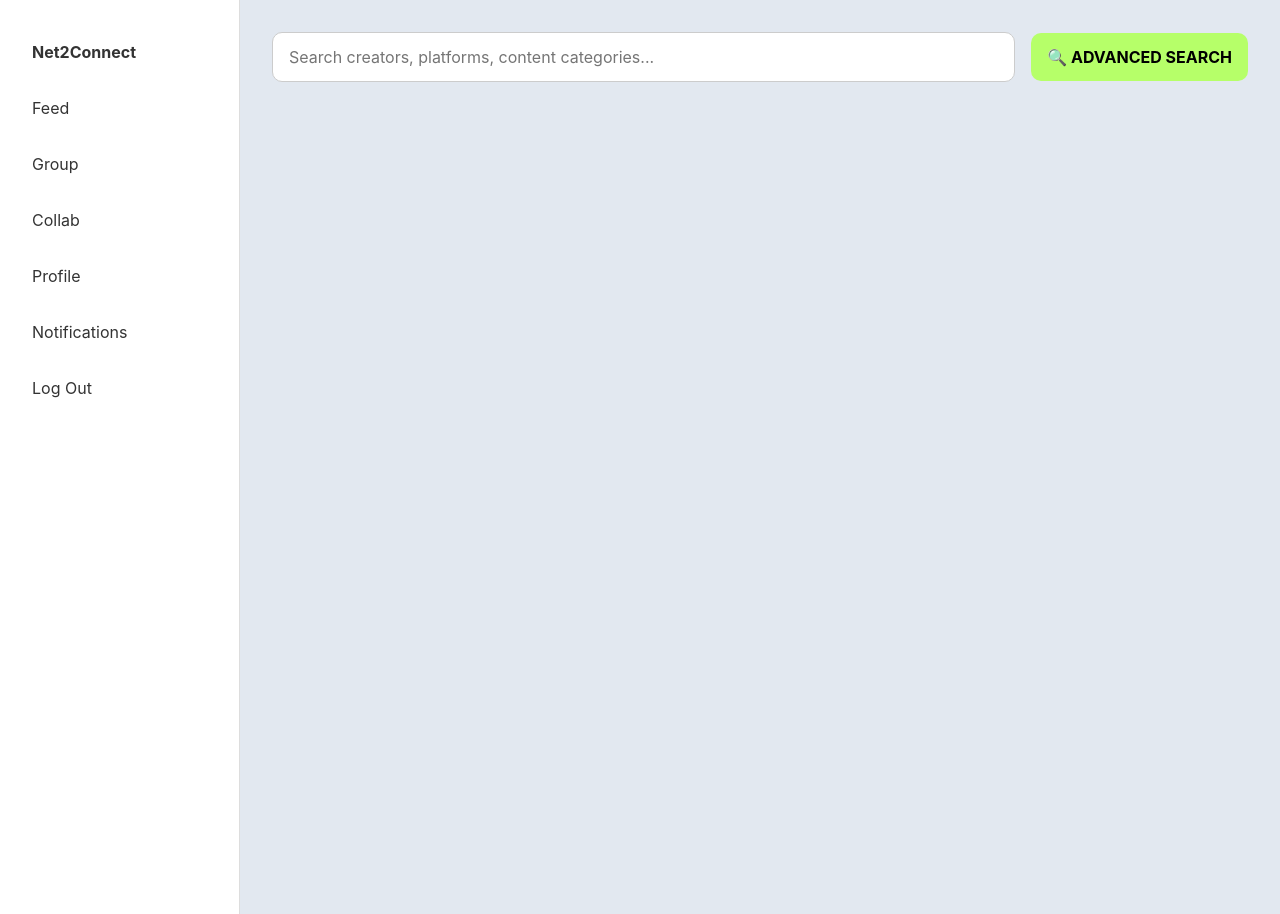
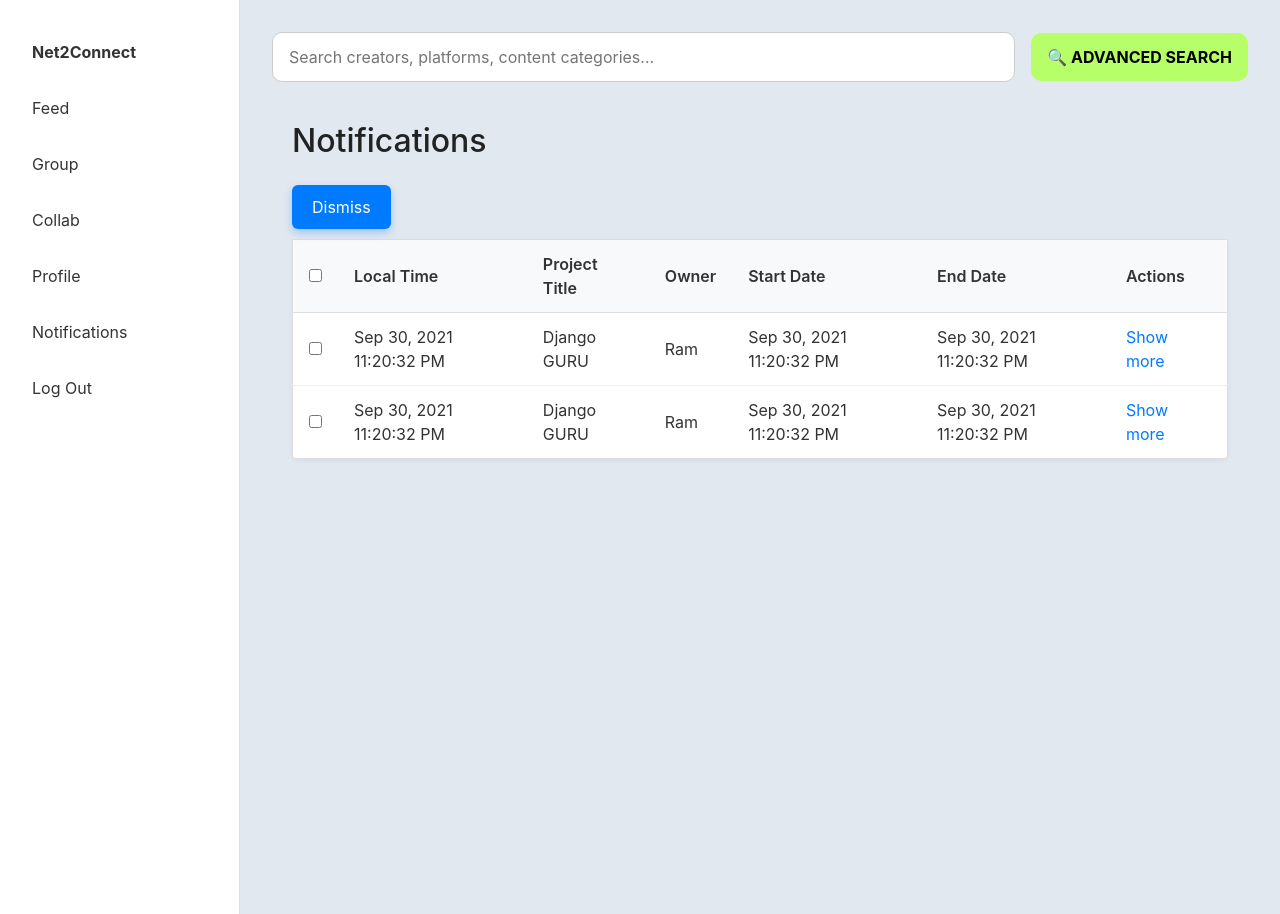
Before and after one commit to primeitclub/syntax-error, a Django app: page /dashboard/notification/ in a window 1280 px wide. Run offline with Django 5.2, Linux system fonts and the light colour scheme; some web fonts are replaced.

Commit message:
Committing Notification

```diff
--- a/Net2Connect/Dashboard/templates/notification.html
+++ b/Net2Connect/Dashboard/templates/notification.html
@@ -1,8 +1,146 @@
 {% extends "dashboard.html" %}
-{% block title %}Feed{% endblock %}
-
+{% load static %}
+{% block title %}Notifications{% endblock %}
 {% block content %}
 
-notification block
+<style>
+    .content-container {
+        width: 100%;
+        min-height: 100vh;
+        box-sizing: border-box;
+        overflow-y: auto;
+        padding: 20px;
+    }
+
+    .content-container h2 {
+        margin-top: 20px;
+        margin-bottom: 10px;
+        color: #222;
+        width: 100%;
+    }
+
+    .notification-table {
+        width: 100%;
+        border-collapse: collapse;
+        background: white;
+        border: 1px solid #ddd;
+        border-radius: 6px;
+        box-shadow: 0 2px 5px rgba(0,0,0,0.05);
+    }
+
+    .notification-table th {
+        background-color: #f8f9fa;
+        padding: 12px 16px;
+        text-align: left;
+        border-bottom: 1px solid #ddd;
+        font-weight: 600;
+    }
+
+    .notification-table td {
+        padding: 12px 16px;
+        border-bottom: 1px solid #eee;
+    }
+
+    .notification-table tr:last-child td {
+        border-bottom: none;
+    }
+
+    .show-more {
+        color: #007bff;
+        text-decoration: none;
+        margin-right: 10px;
+    }
+
+    .show-more:hover {
+        text-decoration: underline;
+    }
+
+.dismiss-btn {
+    background-color: #007bff;
+    color: #fff;
+    padding: 10px 20px;
+    border: none;
+    border-radius: 6px;
+    font-size: 1em;
+    cursor: pointer;
+    box-shadow: 0 4px 8px rgba(0, 123, 255, 0.3);
+    transition: background-color 0.3s ease, box-shadow 0.3s ease;
+    display: inline-block;
+    text-align: center;
+    margin-bottom: 10px;
+}
+
+.dismiss-btn:hover {
+    background-color: #00408d;
+    box-shadow: none;
+}
+
+
+
+
+    .table-header-container {
+        display: flex;
+        justify-content: space-between;
+        align-items: center;
+        margin-bottom: 15px;
+    }
+
+</style>
+<div class="content-container">
+    <div class="table-header-container">
+        <h2>Notifications</h2>
+    </div>
+        <button class="dismiss-btn">Dismiss</button>
+    <table class="notification-table">
+        <thead>
+            <tr>
+                <th><input type="checkbox" id="select-all"></th>
+                <th>Local Time</th>
+                <th>Project Title</th>
+                <th>Owner</th>
+                <th>Start Date</th>
+                <th>End Date</th>
+                <th>Actions</th>
+            </tr>
+        </thead>
+        <tbody>
+            <tr>
+                <td><input type="checkbox" class="notification-checkbox"></td>
+                <td>Sep 30, 2021 11:20:32 PM</td>
+                <td>Django GURU</td>
+                <td>Ram</td>
+                <td>Sep 30, 2021 11:20:32 PM</td>
+                <td>Sep 30, 2021 11:20:32 PM</td>
+                <td>
+                    <a href="#" class="show-more">Show more</a>
+                </td>
+            </tr>
+            <tr>
+                <td><input type="checkbox" class="notification-checkbox"></td>
+                <td>Sep 30, 2021 11:20:32 PM</td>
+                <td>Django GURU</td>
+                <td>Ram</td>
+                <td>Sep 30, 2021 11:20:32 PM</td>
+                <td>Sep 30, 2021 11:20:32 PM</td>
+                <td>
+                    <a href="#" class="show-more">Show more</a>
+                </td>
+            </tr>
+        </tbody>
+    </table>
+</div>
+
+<script>
+    document.addEventListener('DOMContentLoaded', function () {
+        const selectAllCheckbox = document.getElementById('select-all');
+        const checkboxes = document.querySelectorAll('.notification-checkbox');
+
+        selectAllCheckbox.addEventListener('change', function () {
+            checkboxes.forEach(function (checkbox) {
+                checkbox.checked = selectAllCheckbox.checked;
+            });
+        });
+    });
+</script>
 
 {% endblock %}
--- a/Net2Connect/Dashboard/urls.py
+++ b/Net2Connect/Dashboard/urls.py
@@ -8,7 +8,7 @@ urlpatterns = [
     path('group/',views.group,name="group"),
     path('collab/',views.collab,name="collab"),
     path('inbox/',views.dashboard,name="inbox"),
-    path('notification/',views.dashboard,name="notification"),
+    path('notification/',views.notification,name="notification"),
     # path('projects/', views.project_list, name='project_list'),
     path('projects/add/', views.add_project, name='add_project'),
     path('projects/<int:project_id>/', views.project_detail, name='project_detail'),
```
